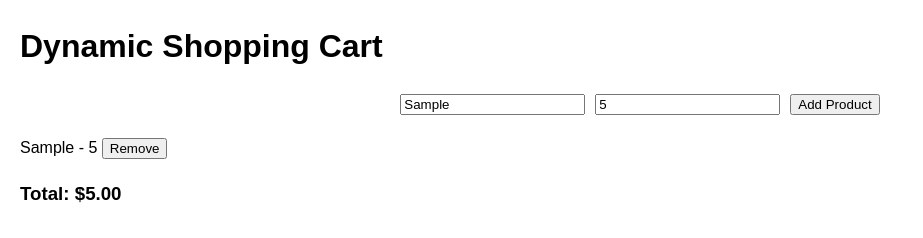
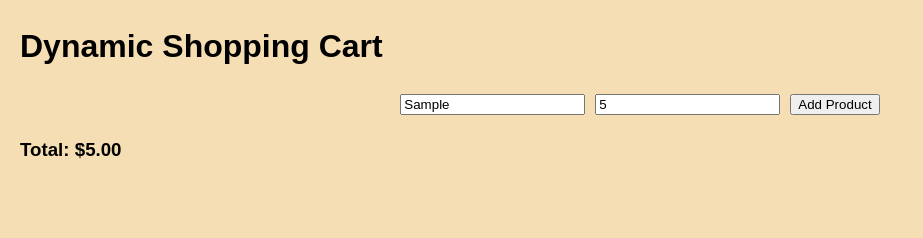
Before and after one commit to epicpgh/dynamic-shopping-cart, a plain HTML site: page index.html in a window 1280 px wide. Both pictures are taken after typing "Sample", "5" into the empty fields and a click on the button "Add Product". Shown: the whole page, without its empty margins (0-923 px from the left). Drawn offline with Linux system fonts and the light colour scheme.

Commit message:
functional javascript implementation.  Will return at some point to style page, but I consider this a tiny victory.

```diff
--- a/script.js
+++ b/script.js
@@ -8,6 +8,12 @@ let totalPrice = 0;
 
 // Function to update the total price
 function updateTotalPrice(amount) {
+  if (isNaN(amount)){
+    alert('Invalid Input:  You Gotta Use This Number Format, Chief: 00.00');
+    return;
+  }
+
+
   totalPrice += amount;
   totalPriceSpan.textContent = totalPrice.toFixed(2);
 }
@@ -23,7 +29,21 @@ addProductButton.addEventListener("click", () => {
 //Offers validation feedback if invalid product is entered
 
 
+
+
+
+
 function addItem() {
+
+  const productPrice = productPriceInput.value;
+  const productName =productNameInput.value;
+
+  if (isNaN(productPrice) || !/^\d+\.\d{2}$/.test(productPrice)) {
+    alert('You Gotta Use This Number Format, Friend: 00.00. Numbers and decimals only.');
+    return;
+  }
+
+
   const addProduct = document.createElement("li");
   addProduct.dataset.price = productPriceInput.value;
   addProduct.innerHTML = `<span>${productNameInput.value} - ${productPriceInput.value}</span> <button class="remove-product">Remove</button>`;
--- a/styles.css
+++ b/styles.css
@@ -1,17 +1,22 @@
 body {
+  background-color: wheat;
+
+
+  justify-content: center;
     font-family: Arial, sans-serif;
     margin: 20px;
     line-height: 1.6;
   }
 
   #product-container {
-    display: flex;
+    display:flex;
     justify-content: center;
     gap: 10px;
     margin-bottom: 20px;
   }
 
   #cart {
+
     list-style: none;
     padding: 0;
   }
@@ -31,5 +36,3 @@ body {
     background-color: cyan;
     margin-left: 10px;
   }
-
-  .add-product
```
